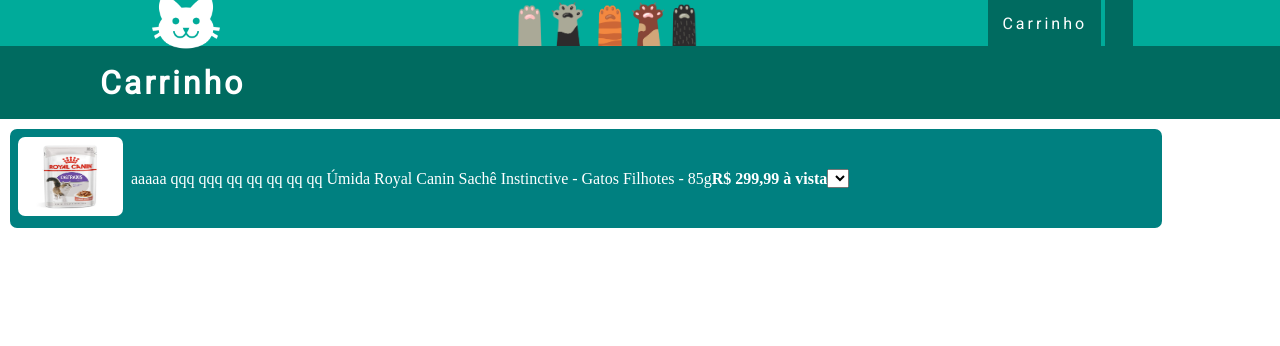
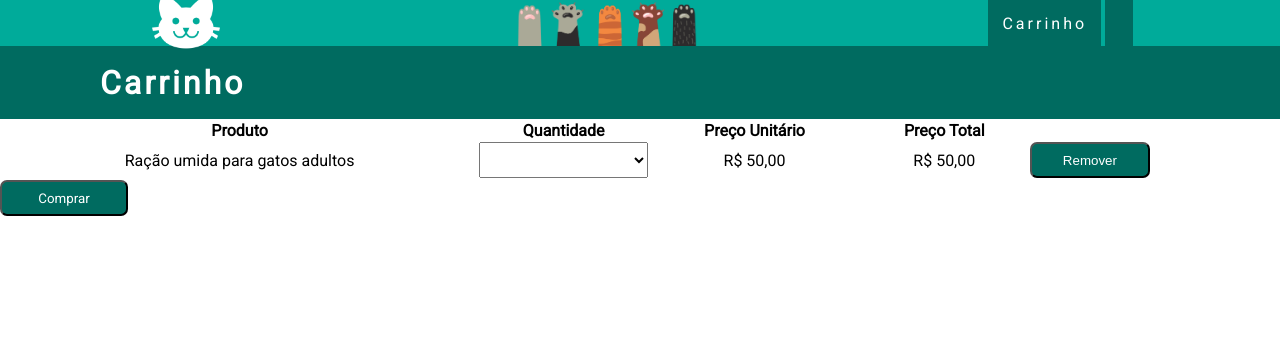
Before and after one commit to MarcosBB/E-commerce, a Django app: page /carrinho/ in a window 1280 px wide. Shown: the top 346 px of the page. Run offline with Django 3.2, Linux system fonts and the light colour scheme; the visitor is signed in with stand-in values (Sample User, id 1); lists and menus that the app fills with data are empty.

Commit message:
Adicionando tabela de produtos no carrinho

```diff
--- a/core/static/css/style2.css
+++ b/core/static/css/style2.css
@@ -36,7 +36,6 @@
     height: 336px;
     margin: 5px;
     border-radius: 7px;
-
     background: #00AB9A;
     box-shadow: 0px 4px 4px rgba(0, 0, 0, 0.25);
     border-radius: 10px;
@@ -82,12 +81,15 @@
 
 }
 
-.carrinho button {
+button {
     background-color: #006B60;
     color: white;
+    border-radius: 7px;
+}
+
+.carrinho button {
     width: 210px;
     height: 36px;
-    border-radius: 7px;
     margin: 8px;
 }
 
@@ -193,27 +195,33 @@
     display: block;
 }
 
-.produtosNoCarrinho {
-      display:inline;
-
+.listaDoCarrinho {
+    width: 90%;
+    text-align: center;
+    font-family: 'Roboto';
 }
 
-.produtoNoCarrinho{
-    width: 90%;
-    background-color: teal;
-    display: flex;
-    align-items: center;
-    margin:10px;
-    border-radius:7px;
-    color:white;
-
+.listaDoCarrinho button {
+    width: 100%;
+    height: 36px;
 }
 
-.imagemNoCarrinho img {
-    width: 105px;
-    height: 79px;
-    border-radius: 7px;
-    margin:8px;
+.listaDoCarrinho select {
+    width: 100%;
+    height: 36px;
+}
 
+.comprar {
+    font-family: 'Roboto';
+    width: 10%;
+    height: 36px;
+}
 
+h2, h3 {
+    flex-wrap: wrap;
+    font-family: 'Roboto';
+    margin: 16px;
+    margin-left: 100px;
+    color:#006B60;
+    letter-spacing: 3px;
 }
--- a/core/templates/carrinho.html
+++ b/core/templates/carrinho.html
@@ -2,32 +2,39 @@
 {% load static %}
 {% block content %}
 
+    {% if user.is_anonymous %}
 
-    <div class="titulo">
-        <h1>Carrinho</h1>
-    </div>
-
-    <div class="produtosNoCarrinho">
-
-        <div class='produtoNoCarrinho'>
-
-            <div class='imagemNoCarrinho'>
-                <img src="produto/Racao de gato 1.jpg" alt="Produto">
-            </div>
-
-            <div class='textosNoCarrinho'>
-                <p class="descricao"> aaaaa qqq qqq qq qq qq qq qq Úmida Royal Canin Sachê Instinctive - Gatos Filhotes - 85g</p>
-            </div>
-            <div class="precoNoCarrinho">
-                <b >R$ 299,99 à vista</b>
-
-            </div>
-            <div>
-                <select name="" id="numero"></select>
-            </div>
+        <div class="titulo">
+            <h1>Erro</h1>
         </div>
 
-    </div>
+        <h3>Login necessário para acessar as informações dessa página.</h3>
 
+    {% else %}
+        <div class="titulo">
+            <h1>Carrinho</h1>
+        </div>
+
+        <table class="listaDoCarrinho">
+            <tr>
+                <th>Produto</th>
+                <th>Quantidade</th>
+                <th>Preço Unitário</th>
+                <th>Preço Total</th>
+                <th></th>
+            </tr>
+
+            <tr>
+                <td>Ração umida para gatos adultos</td>
+                <td><select name="Quantidade" id="quantidade"></select></td>
+                <td>R$ 50,00</td>
+                <td>R$ 50,00</td>
+                <td><button>Remover</button></td>
+            </tr>
+
+        </table>
+        <button class="comprar">Comprar</button>
+
+        {% endif %}
 
 {% endblock %}
```
